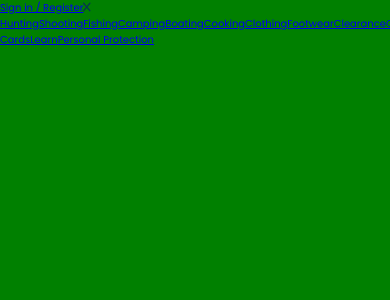
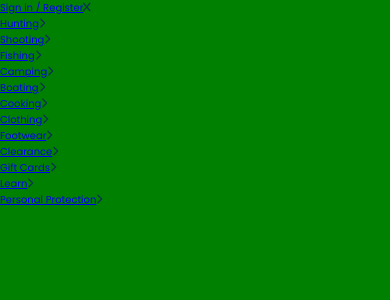
Before and after one commit to Andrewf9001/sportsman-warehouse-clone, a React (Vite) app: page / in a window 390 px wide. Both pictures are taken after a click on the icon 366 px from the left and 35 px from the top of the page. Shown: the top 300 px of the page. Built offline with nearby package versions, Linux system fonts and the light colour scheme.

Commit message:
setup main open/close for mobile menu

```diff
--- a/src/components/navigation/mobile/MobileMenu.jsx
+++ b/src/components/navigation/mobile/MobileMenu.jsx
@@ -1,22 +1,42 @@
+import { useState } from "react";
 import { NavLink } from "react-router-dom";
 import { FontAwesomeIcon } from "@fortawesome/react-fontawesome";
-import { faX } from "@fortawesome/free-solid-svg-icons";
+import { faChevronRight, faX } from "@fortawesome/free-solid-svg-icons";
 
 import { navbarData } from "../../../helpers/navbarData";
 
-const MobileMenu = () => {
+const MobileMenu = ({ handleMenuOpen }) => {
+  const [activeMenu, setActiveMenu] = useState("main");
+
+  console.log("activeMenu", activeMenu);
+
   return (
-    <div className="mobile-menu-container">
+    <div
+      className={`mobile-menu-container ${
+        activeMenu === "main" ? "main-active" : "sub-active"
+      }`}
+    >
       <div className="menu-header-wrapper">
         <NavLink>Sign in / Register</NavLink>
 
-        <FontAwesomeIcon icon={faX} />
+        <FontAwesomeIcon icon={faX} onClick={() => handleMenuOpen(false)} />
       </div>
 
       <div className="menu-items-wrapper">
-        {navbarData.map((item) => (
-          <NavLink key={item.link}>{item.link}</NavLink>
-        ))}
+        {navbarData.map((item) => {
+          return (
+            <div className="nav-link-wrapper">
+              <NavLink
+                key={item.link}
+                onClick={() => setActiveMenu(`${item.link}`)}
+              >
+                {item.link}
+              </NavLink>
+
+              <FontAwesomeIcon icon={faChevronRight} />
+            </div>
+          );
+        })}
       </div>
     </div>
   );
--- a/src/components/navigation/mobile/MobileNavMenu.jsx
+++ b/src/components/navigation/mobile/MobileNavMenu.jsx
@@ -12,6 +12,10 @@ import MobileMenu from "./MobileMenu";
 
 const MobileNavMenu = ({ handleToggleSearch }) => {
   const [isMenuOpen, setIsMenuOpen] = useState(false);
+
+  const handleMenuOpen = (action) => {
+    setIsMenuOpen(action);
+  };
 
   return (
     <div className="mobile-nav-menu-container">
@@ -38,7 +42,7 @@ const MobileNavMenu = ({ handleToggleSearch }) => {
         {/* Bars -> Opens nav menu from right */}
       </div>
 
-      {isMenuOpen && <MobileMenu />}
+      {isMenuOpen && <MobileMenu handleMenuOpen={handleMenuOpen} />}
     </div>
   );
 };
```
